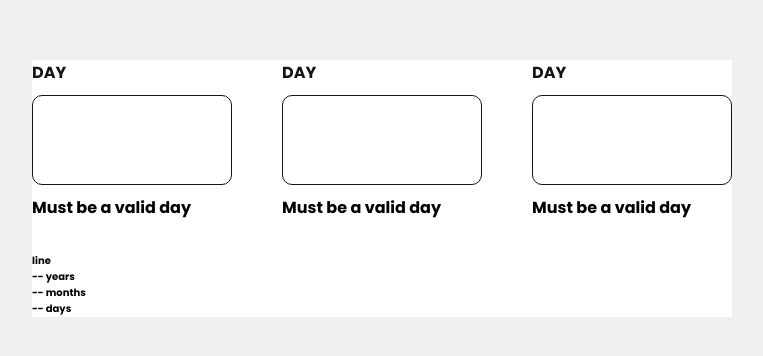
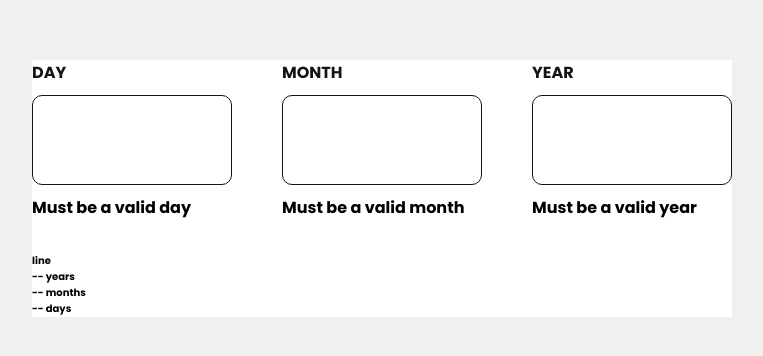
Before and after one commit to oliverpa-dev/AgeCalculator, a website: page index.html in a window 1280 px wide. Shown: the part 212-568 px from the top of the page, without its empty margins (258-1021 px from the left). Drawn offline with Linux system fonts and the light colour scheme.

Commit message:
Update: HTML __input-element content

```diff
--- a/index.html
+++ b/index.html
@@ -32,14 +32,14 @@
           <span>Must be a valid day</span>
         </div>
         <div class="container__input-element">
-          <label>Day</label>
+          <label>Month</label>
           <input type="text" />
-          <span>Must be a valid day</span>
+          <span>Must be a valid month</span>
         </div>
         <div class="container__input-element">
-          <label>Day</label>
+          <label>Year</label>
           <input type="text" />
-          <span>Must be a valid day</span>
+          <span>Must be a valid year</span>
         </div>
       </div>
       <div class="container__button">
```
